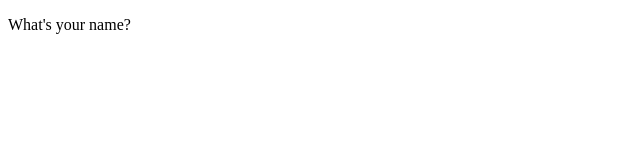
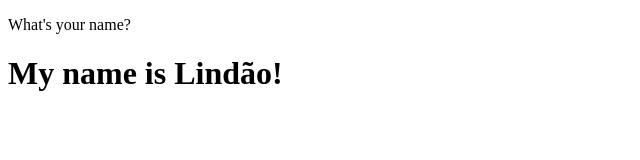
Before and after one commit to NotJunnin/RTG_Projeto1, a plain HTML site: page shop.html in a window 1280 px wide. Shown: the whole page, without its empty margins (0-640 px from the left). Drawn offline with Linux system fonts and the light colour scheme.

Commit message:
Eu mexi no teu código

```diff
--- a/shop.html
+++ b/shop.html
@@ -7,5 +7,6 @@
 </head>
 <body>
     <p>What's your name?</p>
+    <h1>My name is Lindão!</h1>
 </body>
 </html>
```
